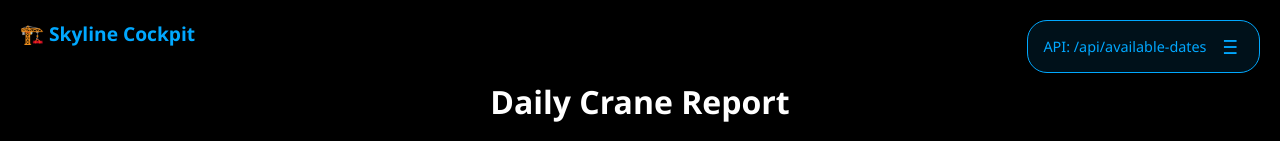
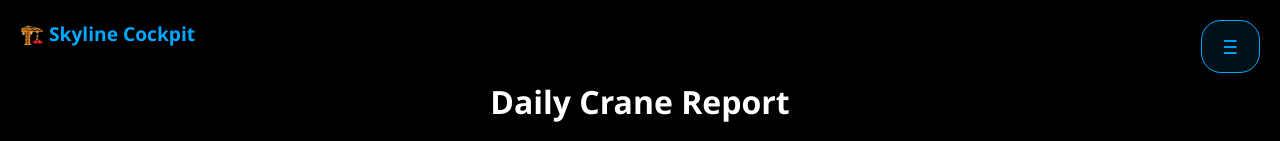
Before and after one commit to affigabmag/skyline-cockpit, a plain HTML site: page templates/dashboard.html in a window 1280 px wide. Shown: the top 141 px of the page. Drawn offline with Linux system fonts and the light colour scheme; no server answers.

Commit message:
more tunnings

```diff
--- a/templates/dashboard.html
+++ b/templates/dashboard.html
@@ -12,7 +12,6 @@
     </div>
 
     <div class="api-indicator">
-        <span>API: /api/available-dates</span>
         <div class="loading-spinner" id="loadingSpinner"></div>
         <div class="hamburger-menu" id="hamburgerMenu">☰</div>
         <div class="dropdown-menu" id="dropdownMenu">
```
